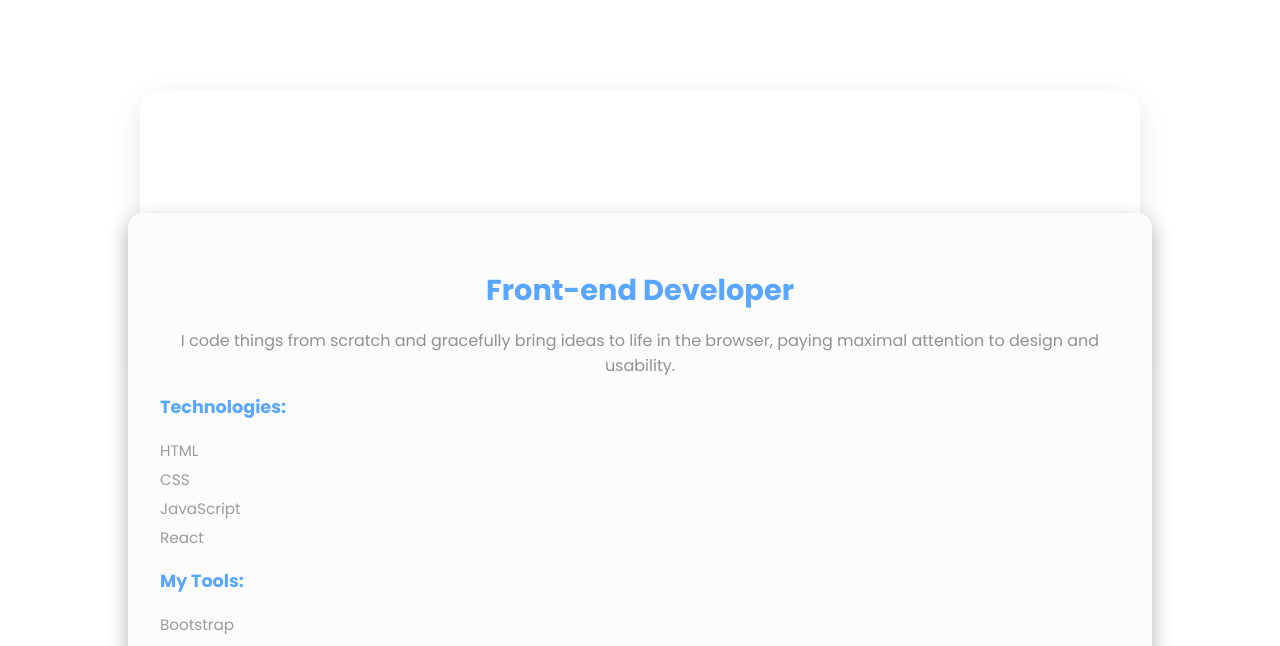
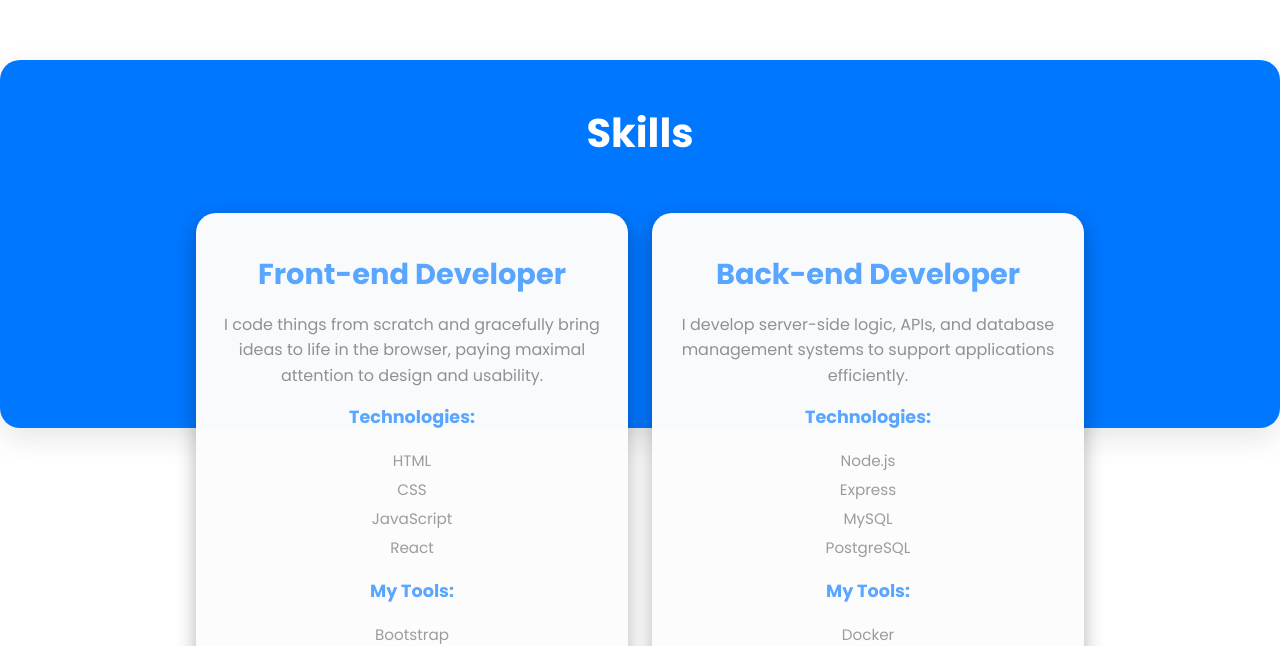
Before and after one commit to Freiderich/Portfolio, a React (Vite) app: page / in a window 1280 px wide. Shown: the part 4026-4672 px from the top of the page. Built offline with nearby package versions, Linux system fonts and the light colour scheme.

Commit message:
Changed SKills

```diff
--- a/src/styles/Skills.css
+++ b/src/styles/Skills.css
@@ -1,8 +1,8 @@
 .skills-section {
   position: relative;
   padding: 100px 10%;
-  background: #ffffff; /* dark formal background */
-  color: #e6edf3;
+  background: #ffffff; /* formal white background */
+  color: #212121;
   text-align: center;
   overflow: hidden;
 }
@@ -10,45 +10,44 @@
 .skills-section h1 {
   font-size: 2.5rem;
   margin-bottom: 50px;
-  color: #58a6ff;
+  color: #ffffff;
+  position: relative;
+  z-index: 1; /* keep heading above rectangle */
 }
-
 
 /* Big rectangle behind both boxes */
 .skills-rectangle {
   position: absolute;
-  top: 120px;           /* start below the heading */
+  top: 10%;           /* start below the heading */
   left: 50%;
   transform: translateX(-50%); /* center horizontally */
-  width: 90%;
-  max-width: 1000px;
-  height: 300px;        /* adjust as needed */
-  background: #ffffff;  /* solid white */
+  width: 90rem;
+  max-width: 100%;
+  height: 23rem;        /* adjust as needed */
+  background: #0077ff;  /* solid white */
   border-radius: 20px;
   z-index: 0;           /* backmost layer */
   box-shadow: 0 10px 30px rgba(0, 0, 0, 0.1);
 }
 
-
-
 /* Container for both boxes */
 .skills-container {
   display: flex;
-  justify-content: space-between;
+  justify-content: center; /* center horizontally */
   gap: 1.5rem;
   position: relative;
-  z-index: 1;           /* content above rectangle */
+  z-index: 1;
   flex-wrap: wrap;
 }
-
 
 /* Individual skill box */
 .skills-box {
   background: #fcfcfcfb;
-  padding: 2rem;
-  border-radius: 15px;
-  flex: 1 1 45%;
-  min-width: 10px;
+  padding: 1rem;
+  border-radius: 20px;
+  flex: 1 1 35%; /* thinner than 45% */
+  max-width: 400px; /* optional: restrict max width */
+  min-width: 250px; /* ensures responsiveness */
   box-shadow: 0 8px 20px rgba(0, 0, 0, 0.3);
   transition: transform 0.3s ease, box-shadow 0.3s ease;
 }
@@ -74,13 +73,13 @@
   font-size: 1.1rem;
   color: #58a6ff;
   margin: 10px 0 5px;
-  text-align: left;
+  text-align: center;
 }
 
 .skills-list ul {
   list-style: none;
   padding-left: 0;
-  text-align: left;
+  text-align: center;
 }
 
 .skills-list li {
```
